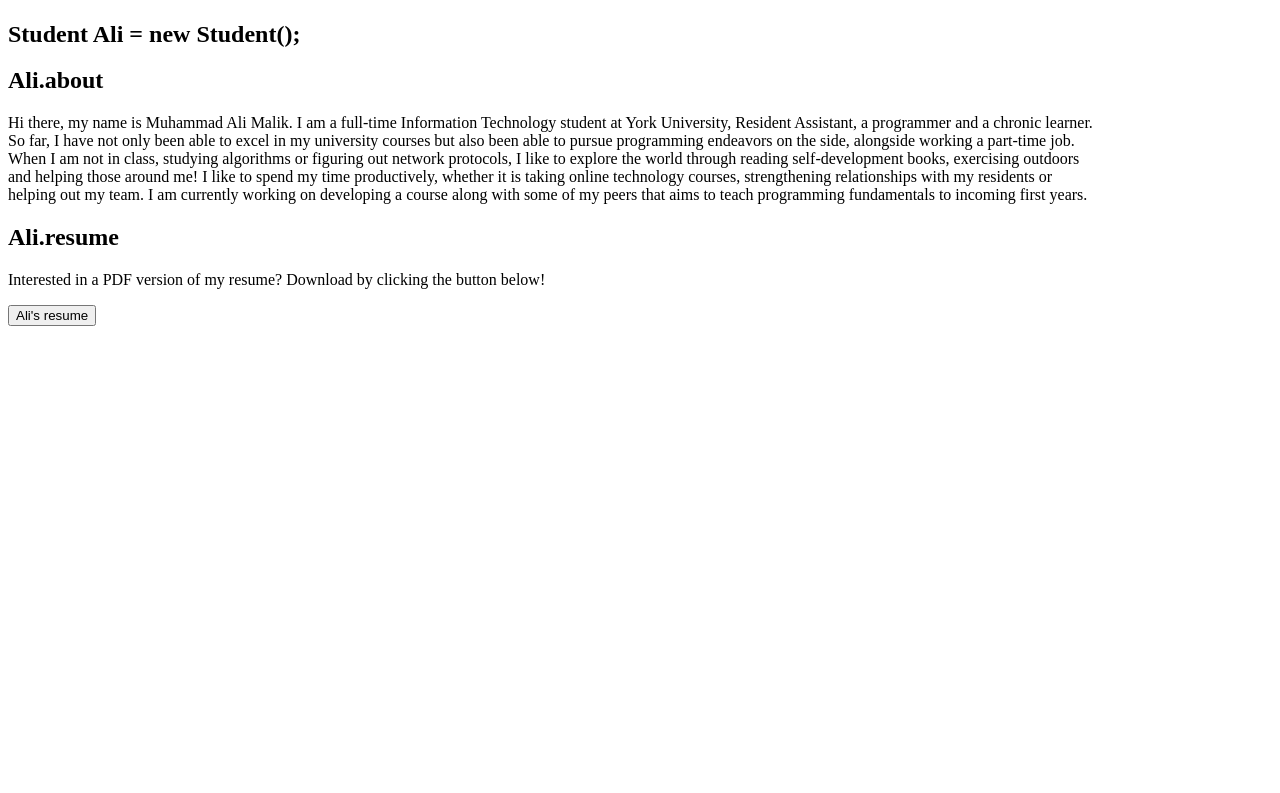
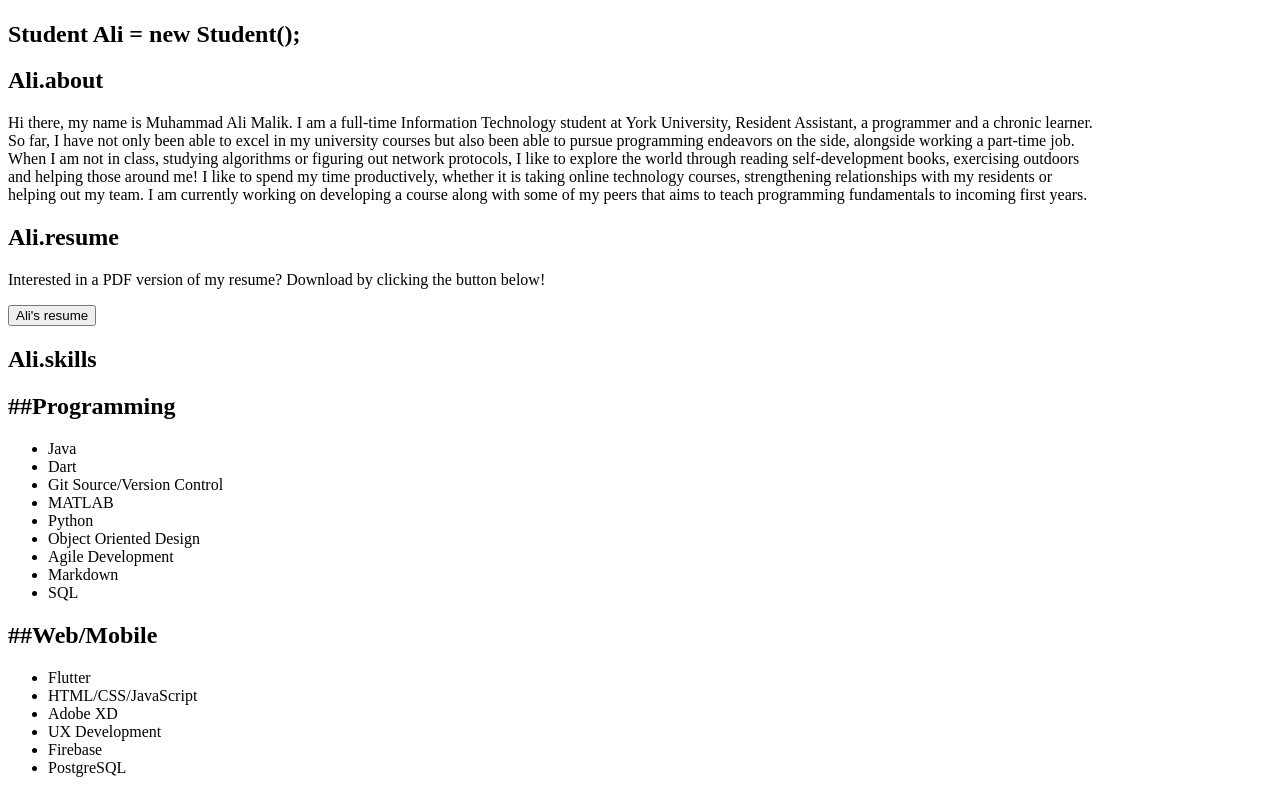
Before and after one commit to malimalik/ePortfolio, a plain HTML site: page index.html in a window 1280 px wide. Shown: the part 324-1117 px from the top of the page. Before the commit the page ends 800 px from the top, so only its background shows below. Drawn offline with Linux system fonts and the light colour scheme.

Commit message:
Add skills section

```diff
--- a/index.html
+++ b/index.html
@@ -57,7 +57,67 @@
 
     <button type="Download" class="download" onclick="window.open('Assets/MuhammadAli_Malik_Resume.pdf')">Ali's
         resume</button>
-    </form>
+    <div class="skills">
+        <h2> Ali.skills</h2>
+        <div class="Programming">
+            <h2> ##Programming</h2>
+            <ul>
+                <li>
+                    Java
+                </li>
+                <li>
+                    Dart
+                </li>
+                <li>
+                    Git Source/Version Control
+                </li>
+                <li>
+                    MATLAB
+                </li>
+                <li>
+                    Python
+                </li>
+                <li>
+                    Object Oriented Design
+                </li>
+                <li>
+                    Agile Development
+                </li>
+                <li>
+                    Markdown
+                </li>
+                <li>
+                    SQL
+                </li>
+            </ul>
+
+        </div>
+
+        <div class="Web/Mobile">
+            <h2> ##Web/Mobile</h2>
+            <ul>
+                <li>
+                    Flutter
+                </li>
+                <li>
+                    HTML/CSS/JavaScript
+                </li>
+                <li>
+                    Adobe XD
+                </li>
+                <li>
+                    UX Development
+                </li>
+                <li>
+                    Firebase
+                </li>
+                <li>
+                    PostgreSQL
+                </li>
+
+
+
+
 
 
 
```
